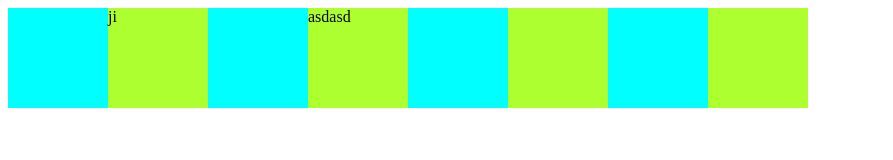
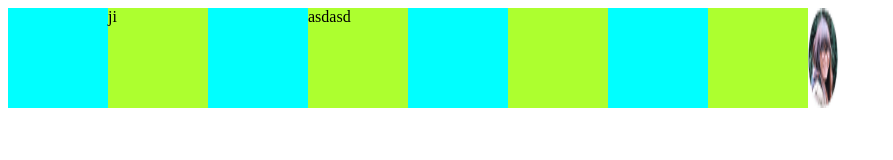
Before and after one commit to Yunicorn228/algorithm, a plain HTML site: page index.html in a window 1280 px wide. Shown: the whole page, without its empty margins (0-893 px from the left). Drawn offline with Linux system fonts and the light colour scheme.

Commit message:
even number

```diff
--- a/index.html
+++ b/index.html
@@ -18,7 +18,7 @@
         <div class="even"></div>
         <div></div>
         <div class="even"></div>
-        <!-- <img src="Oval.png" alt=""> -->
+        <img src="Oval.png" alt="">
 
         <script src="2.js"></script>
     </body>
```
